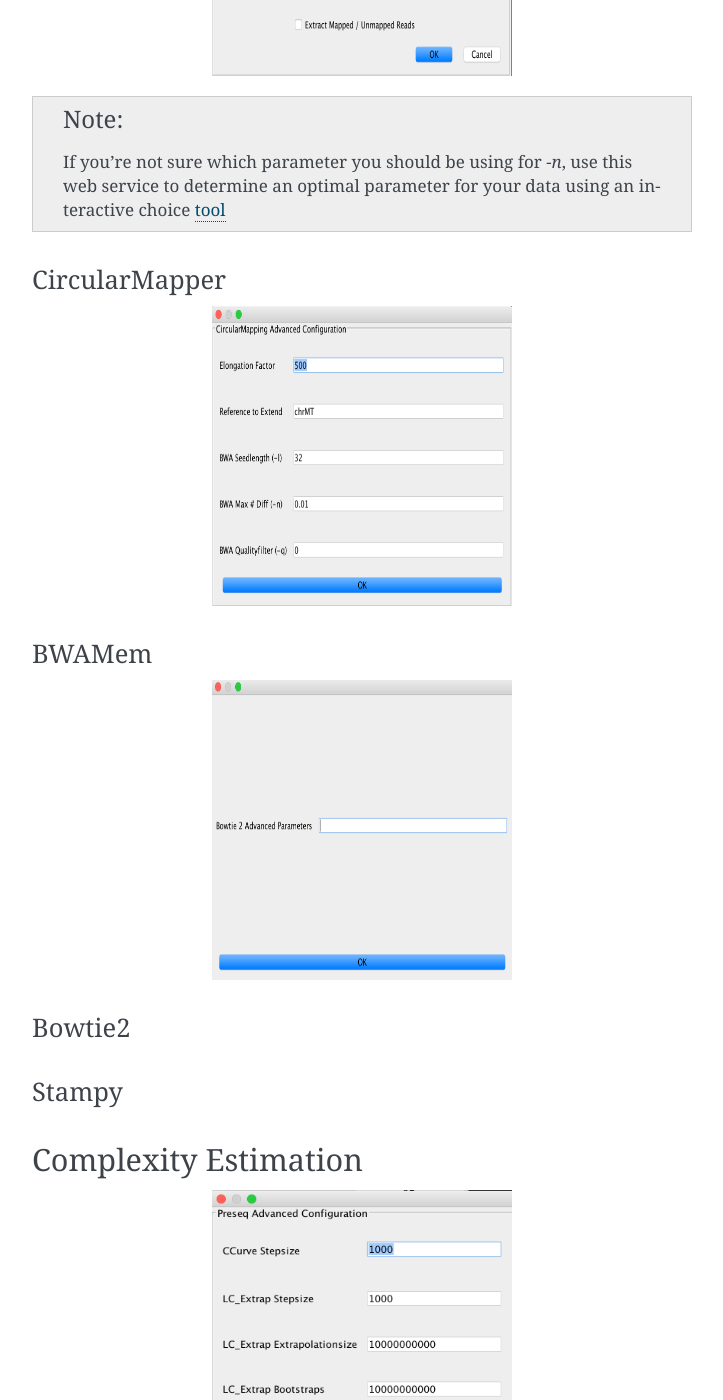
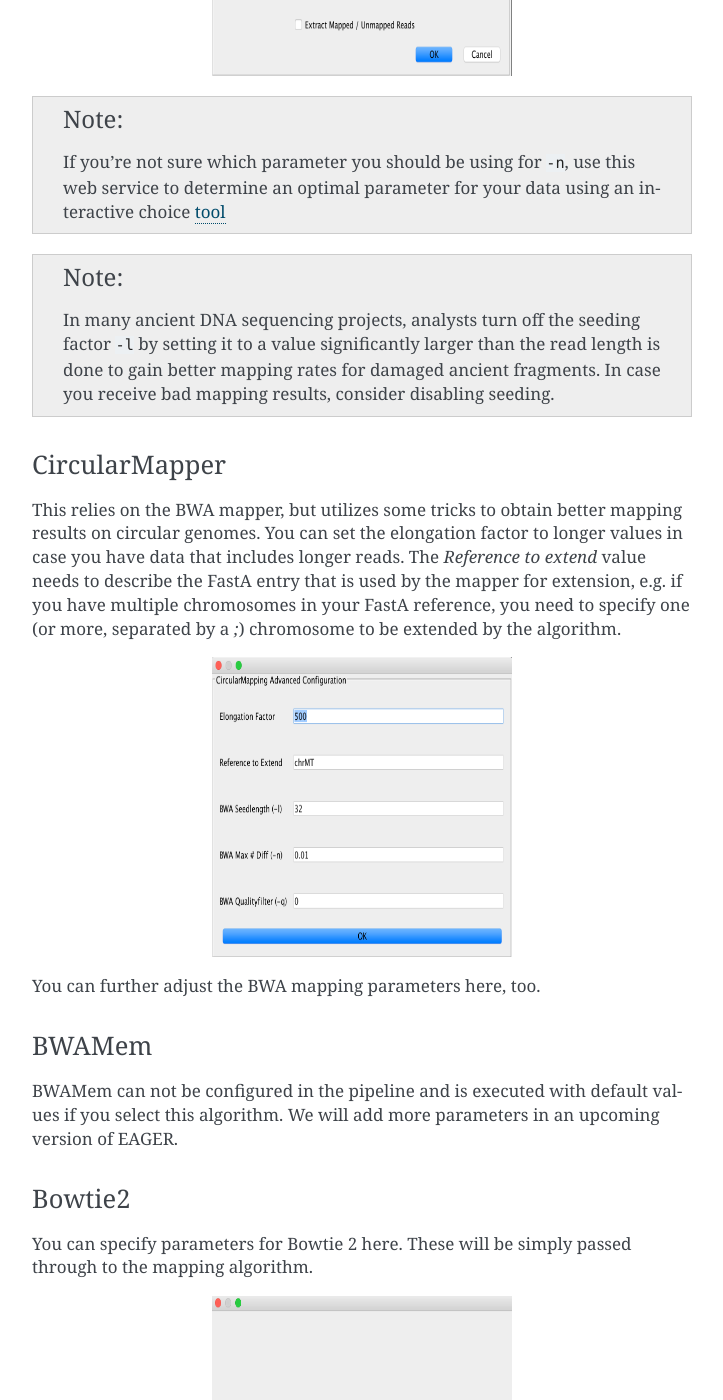
Before and after one commit to apeltzer/EAGER-GUI, a Sphinx documentation site: the page built from docs/contents/moduledescription.rst, in a window 1280 px wide and 1400 px high, scrolled down 2009 px. Shown: the whole window, without its empty margins (388-1111 px from the left). Built offline with Sphinx 7.4.7, drawn with Linux system fonts in a browser that asks for light colours; some of the changed text lies outside the part shown.

Commit message:
Added more information

```diff
--- a/docs/contents/moduledescription.rst
+++ b/docs/contents/moduledescription.rst
@@ -48,31 +48,54 @@
 
 .. note::
 
-  If you're not sure which parameter you should be using for `-n`, use this web service to determine an optimal parameter for your data using an interactive choice `tool <https://apeltzer.shinyapps.io/BWAmismatches/>`_
+  If you're not sure which parameter you should be using for ``-n``, use this web service to determine an optimal parameter for your data using an interactive choice `tool <https://apeltzer.shinyapps.io/BWAmismatches/>`_
+
+.. note::
+
+  In many ancient DNA sequencing projects, analysts turn off the seeding factor ``-l`` by setting it to a value significantly larger than the read length is done to gain better mapping rates for damaged ancient fragments. In case you receive bad mapping results, consider disabling seeding.
 
 CircularMapper
 ^^^^^^^^^^^^^^
+
+This relies on the BWA mapper, but utilizes some tricks to obtain better mapping results on circular genomes. You can set the elongation factor to longer values in case you have data that includes longer reads. The *Reference to extend* value needs to describe the FastA entry that is used by the mapper for extension, e.g. if you have multiple chromosomes in your FastA reference, you need to specify one (or more, separated by a `;`) chromosome to be extended by the algorithm.
 
 .. image:: images/modules/03_mapping_CircularMapper.png
     :width: 300px
     :height: 300px
     :align: center
 
+You can further adjust the BWA mapping parameters here, too.
+
 BWAMem
 ^^^^^^
+
+BWAMem can not be configured in the pipeline and is executed with default values if you select this algorithm. We will add more parameters in an upcoming version of EAGER.
+
+Bowtie2
+^^^^^^^
+
+You can specify parameters for Bowtie 2 here. These will be simply passed through to the mapping algorithm.
+
 .. image:: images/modules/04_mapping_Bowtie2.png
     :width: 300px
     :height: 300px
     :align: center
 
-Bowtie2
-^^^^^^^
+.. warning::
+
+  If you specify parameters that are either non-existent or incorrect for the mapper, your analysis will fail subsequently.
+
 
 Stampy
 ^^^^^^
 
+Stampy can not be configured in the pipeline and is executed with default values if you select this algorithm. We will add more parameters in an upcoming version of EAGER.
+
+
 Complexity Estimation
 ---------------------
+
+The complexity estimation is done using Preseq, running both components ``c_curve`` and ``lc_extrap`` after each other to determine the library complexity. Enable this module if you are testing a new sequencing library for complexity, to determine whether further deeper sequencing is justifiable.
 
 .. image:: images/modules/05_complexityEstimation.png
     :width: 300px
@@ -82,12 +105,17 @@
 Remove Duplicates
 -----------------
 
+EAGER provides two different duplicate removal procedures: The *DeDup* and the *MarkDuplicates* method (provided by Picard).
+
 DeDup
 ^^^^^^
 
+Use this if you're working with merged reads, single ended reads or a mixture of merged and remaining single ended reads that could not have been merged previously. This produces increased coverages as merged reads are treated correctly by looking at both ends of the merged reads instead of only considering start positions of these reads.
 
 MarkDuplicates
 ^^^^^^^^^^^^^^
+
+Use this if you're working with paired end data, that has **not been merged**.
 
 Contamination Estimation
 ------------------------
```
